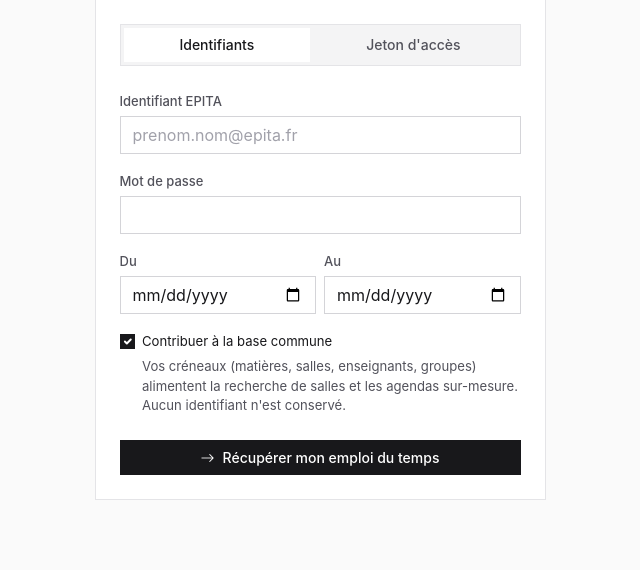
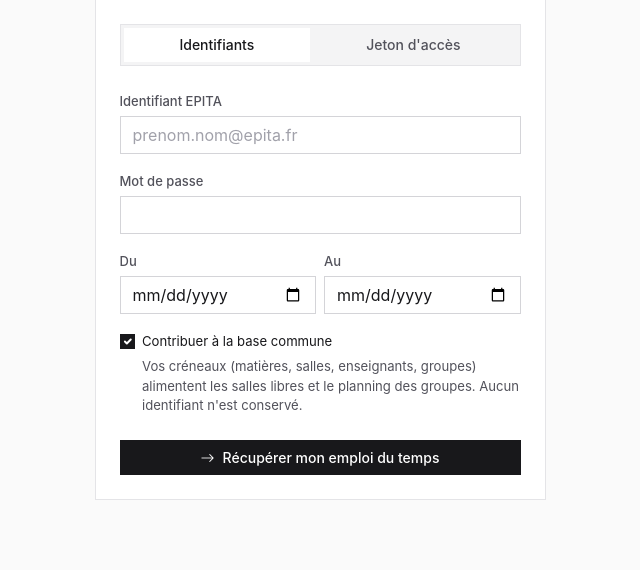
Before and after one commit to fernand01-hu/epikairos, a Python web app: template templates/login.html in a window 1280 px wide. Shown: the part 153-723 px from the top of the page, without its empty margins (320-960 px from the left). Run offline with Jinja, Linux system fonts and the light colour scheme; the template is opened without the code that fills it: most values are stand-ins (such as "Sample title", 1, 10 or a date in 2020).

Commit message:
fix(login): stop mentioning the removed custom calendars
Co-Authored-By: Claude Opus 5.5 <noreply@anthropic.com>

```diff
--- a/templates/login.html
+++ b/templates/login.html
@@ -76,7 +76,7 @@
                     <input class="form-check-input" type="checkbox" id="consentCheckbox" checked>
                     <label class="form-check-label small" for="consentCheckbox">Contribuer à la base commune</label>
                     <div class="form-text mt-1">
-                        Vos créneaux (matières, salles, enseignants, groupes) alimentent la recherche de salles et les agendas sur-mesure. Aucun identifiant n'est conservé.
+                        Vos créneaux (matières, salles, enseignants, groupes) alimentent les salles libres et le planning des groupes. Aucun identifiant n'est conservé.
                     </div>
                 </div>
 
```
